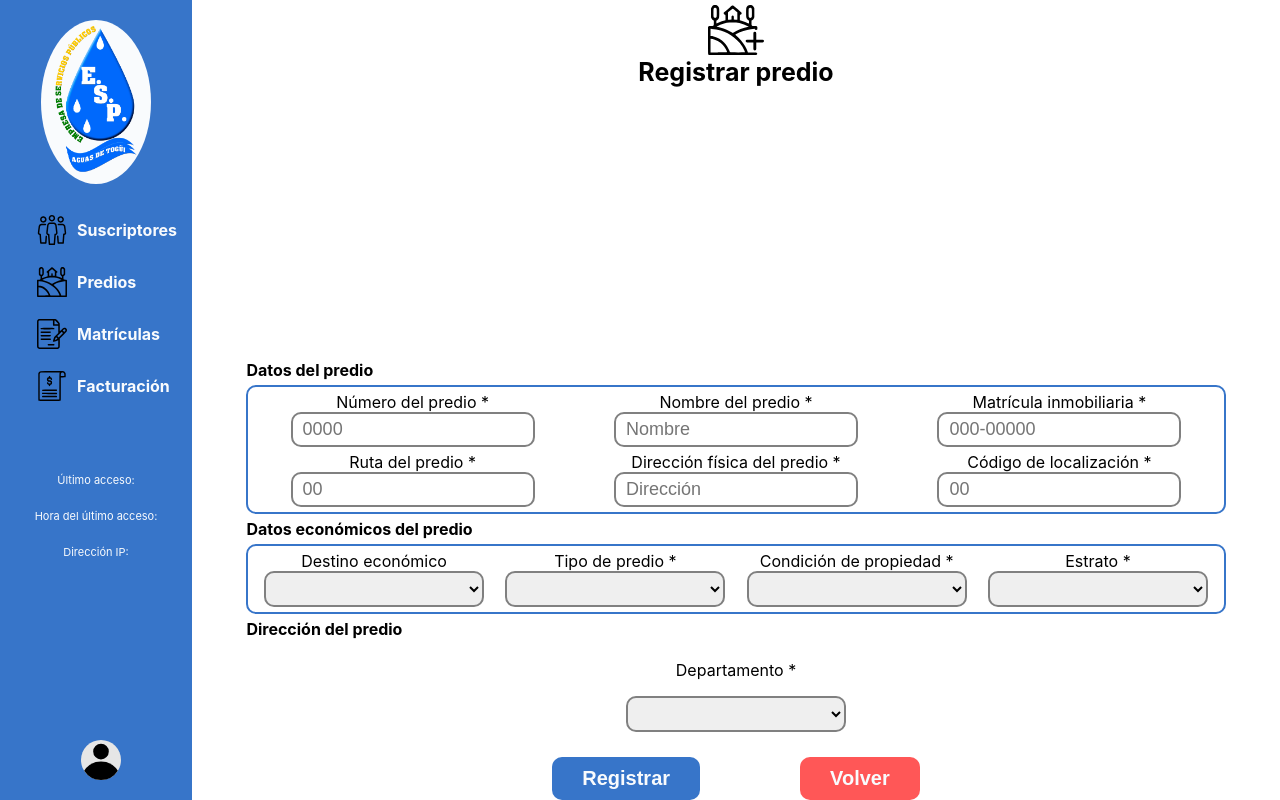
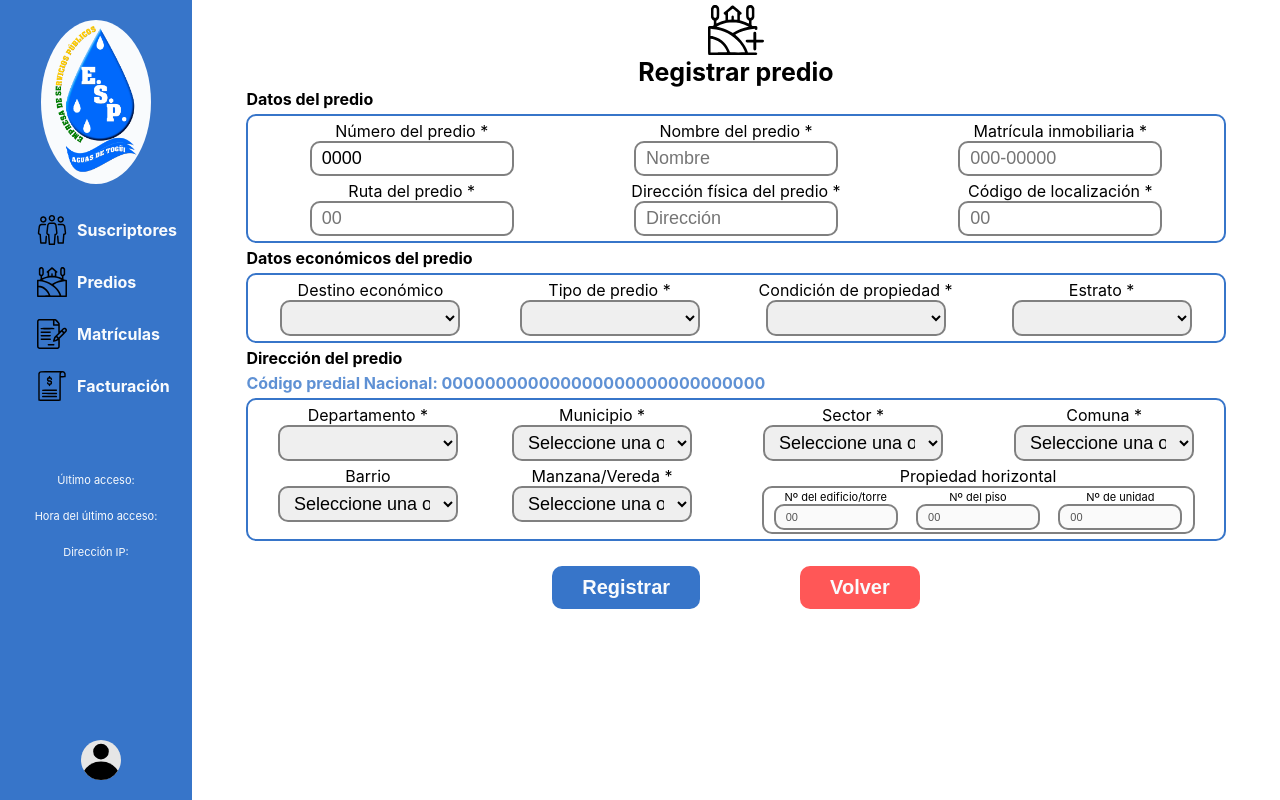
Before and after one commit to AndrewDelRio/FrontSistemaFacturacionATSAESP, a React (Create React App) app: page /secretary/register-property in a window 1280 px wide. Built offline with nearby package versions, Linux system fonts and the light colour scheme.

Commit message:
Modyfing AddPropertyWindows

```diff
--- a/src/index.css
+++ b/src/index.css
@@ -6,7 +6,6 @@
   --white: #F9FBFD;
   --yellow: #F7C606;
   --green: #057D06;
-  --black: #000001;
   --red: #FF5757;
   --dark-color: #000001;
 
--- a/src/pages/Properties/AddPropertyWindow/AddPropertyWindow.css
+++ b/src/pages/Properties/AddPropertyWindow/AddPropertyWindow.css
@@ -7,7 +7,7 @@
     row-gap: 2px;
 }
 
-.add-enrollment-icon {
+.add-property-icon {
     margin-top: 5px;
 }
 
@@ -22,26 +22,23 @@
     font-weight: bold;
 }
 
-.add-form-enrollment {
+.add-form-property {
     width: 90%;
     display: grid;
     grid-template-columns: repeat(1, auto);
     row-gap: 5px;
     column-gap: 5px;
     padding: 0px;
-    margin-left: auto;
-    margin-right: auto;
-    margin-top: auto;
 }
 
-.add-form-enrollment>p {
+.add-form-property>p {
     margin: 0;
     font-weight: bold;
     text-align: left;
 }
 
-.input-info-enrollment {
-    width: 220px;
+.input-info-property {
+    width: 180px;
     border: gray solid 2px;
     border-radius: 10px;
     font-size: var(--text-form-size);
@@ -59,6 +56,10 @@
     padding: 5px;
 }
 
+#predial-code {
+    color: var(--light-blue-opaque-color-80);
+}
+
 .property-dates-container>div>p {
     margin: 0;
     font-size: var(--nav-bar-text-size);
@@ -69,8 +70,8 @@
     border-radius: 10px;
     display: grid;
     grid-template-columns: repeat(4, auto);
-    row-gap: 0px;
-    column-gap: 0px;
+    row-gap: 5px;
+    column-gap: 5px;
     padding: 5px;
 }
 
@@ -78,3 +79,56 @@
     margin: 0;
     font-size: var(--nav-bar-text-size);
 }
+
+.input-horizontal-property {
+    width: 100px;
+    border: gray solid 2px;
+    border-radius: 10px;
+    font-size: var(--nav-bar-text-size-info-system);
+    padding-inline: 10px;
+    padding-block: 5px;
+}
+
+.property-address-dates-container {
+    border: var(--light-blue) solid 2px;
+    border-radius: 10px;
+    display: grid;
+    grid-template-columns: repeat(4, auto);
+    row-gap: 5px;
+    column-gap: 5px;
+    padding: 5px;
+}
+
+.property-address-dates-container>div>p {
+    margin: 0;
+    font-size: var(--nav-bar-text-size);
+}
+
+.horizontal-property-container {
+    margin-right: -210px;
+    margin-left: 40px;
+}
+
+.horizontal-property-container>div {
+    position: relative;
+    width: auto;
+    border: gray solid 2px;
+    border-radius: 10px;
+    display: grid;
+    grid-template-columns: repeat(3, auto);
+    row-gap: 2px;
+    column-gap: 2px;
+    padding: 2px;
+}
+
+.horizontal-property-container>div>div>p {
+    margin: 0;
+    font-size: var(--nav-bar-text-size-info-system);
+    text-align: center;
+}
+
+.control-button {
+    width: 100%;
+    justify-content: center;
+    justify-items: center;
+}
--- a/src/pages/Properties/AddPropertyWindow/AddPropertyWindow.js
+++ b/src/pages/Properties/AddPropertyWindow/AddPropertyWindow.js
@@ -20,12 +20,11 @@ let municipalityList = [];
 let sectorsList = [];
 let comunesList = [];
 let neighboorhoodList = [];
-let blocksList = [];
-let sideWalksList = [];
+let blockOrSideWalkList = [];
 let propertyTypeList = [];
 let ownershipConditionList = [];
 let stratumsList = [];
-let predialCodeComplete = '000000000000000000000000000000'
+
 
 export function AddPropertyWindow() {
 
@@ -49,8 +48,9 @@ export function AddPropertyWindow() {
     const [modalPropertyRouteErrorState, changeModalPropertyRouteErrorState] = useState(false)
     const [modalPropertyCodeLocalization, changeModalPropertyCodeLocalization] = useState(false)
     const [modalHorizontalProperty, changeModalHorizontalProperty] = useState(false)
+    const [horizontalPropertyRequiredState, setHorizontalPropertyRequiredState] = useState(false)
 
-    const [propertyNumberState, setPropertyNumberState] = useState("")
+    const [propertyNumberState, setPropertyNumberState] = useState("0000")
     const [propertyNameState, setPropertyNameState] = useState("")
     const [propertyNumberRegistrationState, setPropertyNumberRegistration] = useState("")
     const [propertyRouteState, setPropertyRouteState] = useState("")
@@ -58,20 +58,22 @@ export function AddPropertyWindow() {
     const [propertyLocalizationCodeState, setPropertyLocalizationCodeState] = useState("")
 
     const [propertyEconomicDestinationState, setPropertyEconomicDestinationState] = useState("")
-    const [propertyTypeState, setPropertyTypeState] = useState("")
-    const [propertyOwnershipConditionState, setPropertyOwnershipConditionState] = useState("")
+    const [propertyTypeState, setPropertyTypeState] = useState("00")
+    const [propertyOwnershipConditionState, setPropertyOwnershipConditionState] = useState("0")
     const [propertyStratumState, setPropertyStratumState] = useState("")
 
-    const [propertyDepartmentState, setPropertyDepartmentState] = useState("")
-    const [propertyMunicipalitystate, setPropertyMunicipalitystate] = useState("")
-    const [propertySectorState, setPropertySectorState] = useState("")
-    const [propertyComuneState, setPropertyComuneState] = useState("")
-    const [propertyNeighboorhoodState, setPropertyNeighboorhoodState] = useState("")
-    const [propertyBlockStateOrSidewalk, setPropertyBlockState] = useState("")
+    const [propertyDepartmentState, setPropertyDepartmentState] = useState("00")
+    const [propertyMunicipalitystate, setPropertyMunicipalitystate] = useState("000")
+    const [propertySectorState, setPropertySectorState] = useState("00")
+    const [propertyComuneState, setPropertyComuneState] = useState("00")
+    const [propertyNeighboorhoodState, setPropertyNeighboorhoodState] = useState("00")
+    const [propertyBlockOrSidewalkState, setPropertyBlockOrSideWalkState] = useState("0000")
     const [propertyHorizontalState, setPropertyHorizontalState] = useState("")
-    const [propertyHorizontalBulidingNumberState, setPropertyHorizontalBulidingNumberState] = useState("")
-    const [propertyHorizontalFloorNumberState, setPropertyHorizontalFloorNumberState] = useState("")
-    const [propertyHorizontalUnityNumberState, setPropertyHorizontalUnityNumberState] = useState("")
+    const [propertyHorizontalBuildingNumberState, setPropertyHorizontalBuildingNumberState] = useState("00")
+    const [propertyHorizontalFloorNumberState, setPropertyHorizontalFloorNumberState] = useState("00")
+    const [propertyHorizontalUnityNumberState, setPropertyHorizontalUnityNumberState] = useState("0000")
+
+    let predialCodeComplete = propertyDepartmentState + propertyMunicipalitystate + propertyTypeState + propertySectorState + propertyComuneState + propertyNeighboorhoodState + propertyBlockOrSidewalkState + propertyNumberState.padStart(4, '0') + propertyOwnershipConditionState + propertyHorizontalBuildingNumberState + propertyHorizontalFloorNumberState + propertyHorizontalUnityNumberState
 
     const handleClickAddProperty = (e) => {
         e.preventDefault();
@@ -90,7 +92,7 @@ export function AddPropertyWindow() {
             propertySectorState === "" ||
             propertyComuneState === "" ||
             propertyNeighboorhoodState === "" ||
-            propertyBlockStateOrSidewalk === ""
+            propertyBlockOrSidewalkState === ""
         ) {
             changeModalWarningState(!modalWarningState)
         } else if (propertyNumberState < 0 || propertyNumberState.length > 4) {
@@ -103,7 +105,7 @@ export function AddPropertyWindow() {
             changeModalPropertyRouteErrorState(!modalPropertyRouteErrorState)
         } else if (propertyLocalizationCodeState < 0) {
             changeModalPropertyCodeLocalization(!modalPropertyCodeLocalization)
-        } else if (propertyHorizontalState && (propertyHorizontalBulidingNumberState === "" || propertyHorizontalFloorNumberState === "" || propertyHorizontalUnityNumberState === "")) {
+        } else if (propertyHorizontalState && (propertyHorizontalBuildingNumberState === "" || propertyHorizontalFloorNumberState === "" || propertyHorizontalUnityNumberState === "")) {
             changeModalHorizontalProperty(!modalHorizontalProperty)
         }
         else if (propertyNumberState !== "" ||
@@ -121,8 +123,8 @@ export function AddPropertyWindow() {
             propertySectorState !== "" ||
             propertyComuneState !== "" ||
             propertyNeighboorhoodState !== "" ||
-            propertyBlockStateOrSidewalk !== "") {
-            predialCodeComplete = propertyDepartmentState + '' + propertyMunicipalitystate + '' + propertyTypeState + '' + propertySectorState + '' + propertyComuneState + '' + propertyNeighboorhoodState + '' + propertyBlockStateOrSidewalk + '' + propertyNumberState + '' + propertyOwnershipConditionState + '' + propertyHorizontalBulidingNumberState + '' + propertyHorizontalFloorNumberState + '' + propertyHorizontalUnityNumberState;
+            propertyBlockOrSidewalkState !== "") {
+            predialCodeComplete = propertyDepartmentState + '' + propertyMunicipalitystate + '' + propertyTypeState + '' + propertySectorState + '' + propertyComuneState + '' + propertyNeighboorhoodState + '' + propertyBlockOrSidewalkState + '' + propertyNumberState + '' + propertyOwnershipConditionState + '' + propertyHorizontalBuildingNumberState + '' + propertyHorizontalFloorNumberState + '' + propertyHorizontalUnityNumberState;
             const newProperty = {
                 id_property_number: predialCodeComplete === "" ? null : predialCodeComplete,
                 number_property_registration: propertyNumberRegistrationState === "" ? null : propertyNumberRegistrationState,
@@ -131,7 +133,7 @@ export function AddPropertyWindow() {
                 address_property: propertyaddressState === "" ? null : propertyaddressState,
                 name_property: propertyNameState === "" ? null : propertyNameState,
                 destination_economic_property: propertyEconomicDestinationState === "" ? null : propertyEconomicDestinationState,
-                id_place: propertyBlockStateOrSidewalk === "" ? null : propertyBlockStateOrSidewalk,
+                id_place: propertyBlockOrSidewalkState === "" ? null : propertyBlockOrSidewalkState,
                 id_stratum: propertyStratumState === "" ? null : propertyStratumState,
                 id_ownership_condition: propertyOwnershipConditionState === "" ? null : propertyOwnershipConditionState,
                 id_property_type: propertyTypeState === "" ? null : propertyTypeState
@@ -167,41 +169,41 @@ export function AddPropertyWindow() {
     }
     return (
         <div className='add-property'>
-            <img src={addPropertyIcon} alt='' height={50} className='add-enrollment-icon' />
+            <img src={addPropertyIcon} alt='' height={50} className='add-property-icon' />
             <p className="new-property-title">Registrar predio</p>
-            <div className="add-form-enrollment">
+            <div className="add-form-property">
                 <p>Datos del predio</p>
                 <div className='property-dates-container'>
                     <div>
                         <p>Número del predio *</p>
-                        <input type='number' className='input-info-enrollment' placeholder='0000' value={propertyNumberState} onChange={(e) => setPropertyNumberState(e.target.value)}></input>
+                        <input type='number' className='input-info-property' placeholder='0000' value={propertyNumberState} onChange={(e) => setPropertyNumberState(e.target.value)}></input>
                     </div>
                     <div>
                         <p>Nombre del predio *</p>
-                        <input type='text' placeholder='Nombre' className='input-info-enrollment' value={propertyNameState} onChange={(e) => setPropertyNameState(e.target.value)}></input>
+                        <input type='text' placeholder='Nombre' className='input-info-property' value={propertyNameState} onChange={(e) => setPropertyNameState(e.target.value)}></input>
                     </div>
                     <div>
                         <p>Matrícula inmobiliaria *</p>
-                        <input type='number' placeholder='000-00000' className='input-info-enrollment' value={propertyNumberRegistrationState} onChange={(e) => setPropertyNumberRegistration(e.target.value)}></input>
+                        <input type='number' placeholder='000-00000' className='input-info-property' value={propertyNumberRegistrationState} onChange={(e) => setPropertyNumberRegistration(e.target.value)}></input>
                     </div>
                     <div>
                         <p>Ruta del predio *</p>
-                        <input type='number' placeholder='00' className='input-info-enrollment' value={propertyRouteState} onChange={(e) => setPropertyRouteState(e.target.value)}></input>
+                        <input type='number' placeholder='00' className='input-info-property' value={propertyRouteState} onChange={(e) => setPropertyRouteState(e.target.value)}></input>
                     </div>
                     <div>
                         <p>Dirección física del predio *</p>
-                        <input type='text' placeholder='Dirección' className='input-info-enrollment' value={propertyaddressState} onChange={(e) => setPropertyAddressState(e.target.value)}></input>
+                        <input type='text' placeholder='Dirección' className='input-info-property' value={propertyaddressState} onChange={(e) => setPropertyAddressState(e.target.value)}></input>
                     </div>
                     <div>
                         <p>Código de localización *</p>
-                        <input type='number' placeholder='00' className='input-info-enrollment' value={propertyLocalizationCodeState} onChange={(e) => setPropertyLocalizationCodeState(e.target.value)}></input>
+                        <input type='number' placeholder='00' className='input-info-property' value={propertyLocalizationCodeState} onChange={(e) => setPropertyLocalizationCodeState(e.target.value)}></input>
                     </div>
                 </div>
                 <p>Datos económicos del predio</p>
                 <div className='property-economic-dates-container'>
                     <div>
                         <p>Destino económico</p>
-                        <select className='input-info-enrollment' value={propertyEconomicDestinationState} onChange={(e) => setPropertyEconomicDestinationState(e.target.value)}>{
+                        <select className='input-info-property' value={propertyEconomicDestinationState} onChange={(e) => setPropertyEconomicDestinationState(e.target.value)}>{
                             economicDestinationList === null ? '' :
                                 economicDestinationList.map(economicDestination => {
                                     return (
@@ -214,7 +216,7 @@ export function AddPropertyWindow() {
                     </div>
                     <div>
                         <p>Tipo de predio *</p>
-                        <select className='input-info-enrollment' value={propertyTypeState} onChange={(e) => setPropertyTypeState(e.target.value)}>{
+                        <select className='input-info-property' value={propertyTypeState} onChange={(e) => setPropertyTypeState(e.target.value)}>{
                             propertyTypeList === null ? '' :
                                 propertyTypeList.map(propertyType => {
                                     return (
@@ -226,7 +228,7 @@ export function AddPropertyWindow() {
                     </div>
                     <div>
                         <p>Condición de propiedad *</p>
-                        <select className='input-info-enrollment' value={propertyOwnershipConditionState} onChange={(e) => setPropertyOwnershipConditionState(e.target.value)}>{
+                        <select className='input-info-property' value={propertyOwnershipConditionState} onChange={(e) => setPropertyOwnershipConditionState(e.target.value)}>{
                             ownershipConditionList === null ? '' :
                                 ownershipConditionList.map(ownership => {
                                     return (
@@ -239,7 +241,7 @@ export function AddPropertyWindow() {
 
                     <div>
                         <p>Estrato *</p>
-                        <select className='input-info-enrollment' value={propertyStratumState} onChange={(e) => setPropertyStratumState(e.target.value)}>{
+                        <select className='input-info-property' value={propertyStratumState} onChange={(e) => setPropertyStratumState(e.target.value)}>{
                             stratumsList === null ? '' :
                                 stratumsList.map(stratum => {
                                     return (
@@ -251,10 +253,11 @@ export function AddPropertyWindow() {
                     </div>
                 </div>
                 <p>Dirección del predio</p>
+                <p id='predial-code'>{'Código predial Nacional: ' + predialCodeComplete}</p>
                 <div className='property-address-dates-container'>
                     <div>
                         <p>Departamento *</p>
-                        <select className='input-info-enrollment' value={propertyDepartmentState} onChange={(e) => setPropertyDepartmentState(e.target.value)}>{
+                        <select className='input-info-property' value={propertyDepartmentState} onChange={(e) => setPropertyDepartmentState(e.target.value)} onClick={(e) => setPropertyDepartmentState(e.target.value)}>{
                             departmentsList.map(department => {
                                 return (
                                     <option key={department.id_place} value={department.id_place}>{department.name_place}</option>
@@ -262,6 +265,60 @@ export function AddPropertyWindow() {
                             })
                         }
                         </select>
+                    </div>
+
+                    <div>
+                        <p>Municipio *</p>
+                        <select className='input-info-property' value={propertyMunicipalitystate} onChange={(e) => setPropertyMunicipalitystate(e.target.value)}>
+                            <option>Seleccione una opción</option>
+                            <option key={816} value={816}>Togui</option>
+                        </select>
+                    </div>
+
+                    <div>
+                        <p>Sector *</p>
+                        <select className='input-info-property' value={propertySectorState} onChange={(e) => setPropertySectorState(e.target.value)}>
+                            <option>Seleccione una opción</option>
+                        </select>
+                    </div>
+
+                    <div>
+                        <p>Comuna *</p>
+                        <select className='input-info-property' value={propertySectorState} onChange={(e) => setPropertySectorState(e.target.value)}>
+                            <option>Seleccione una opción</option>
+                        </select>
+                    </div>
+
+                    <div>
+                        <p>Barrio</p>
+                        <select className='input-info-property' value={propertyNeighboorhoodState} onChange={(e) => setPropertyNeighboorhoodState(e.target.value)}>
+                            <option>Seleccione una opción</option>
+                        </select>
+                    </div>
+
+                    <div>
+                        <p>Manzana/Vereda *</p>
+                        <select className='input-info-property' value={propertyBlockOrSidewalkState} onChange={(e) => setPropertyBlockOrSideWalkState(e.target.value)}>
+                            <option>Seleccione una opción</option>
+                            <option key={'0013'} value={'0013'}>Manzana 13</option>
+                        </select>
+                    </div>
+                    <div className="horizontal-property-container">
+                        <p>Propiedad horizontal</p>
+                        <div>
+                            <div>
+                                <p>Nº del edificio/torre</p>
+                                <input className='input-horizontal-property' value={propertyHorizontalBuildingNumberState} onChange={(e) => setPropertyHorizontalBuildingNumberState(e.target.value)} placeholder='00' disabled={horizontalPropertyRequiredState ? false : true}></input>
+                            </div>
+                            <div>
+                                <p>Nº del piso</p>
+                                <input className='input-horizontal-property' value={propertyHorizontalFloorNumberState} onChange={(e) => setPropertyHorizontalFloorNumberState(e.target.value)} placeholder='00' disabled={horizontalPropertyRequiredState ? false : true}></input>
+                            </div>
+                            <div>
+                                <p>Nº de unidad</p>
+                                <input className='input-horizontal-property' value={propertyHorizontalFloorNumberState} onChange={(e) => setPropertyHorizontalFloorNumberState(e.target.value)} placeholder='00' disabled={horizontalPropertyRequiredState ? false : true}></input>
+                            </div>
+                        </div>
                     </div>
                 </div>
                 <div className="control-button">
```
